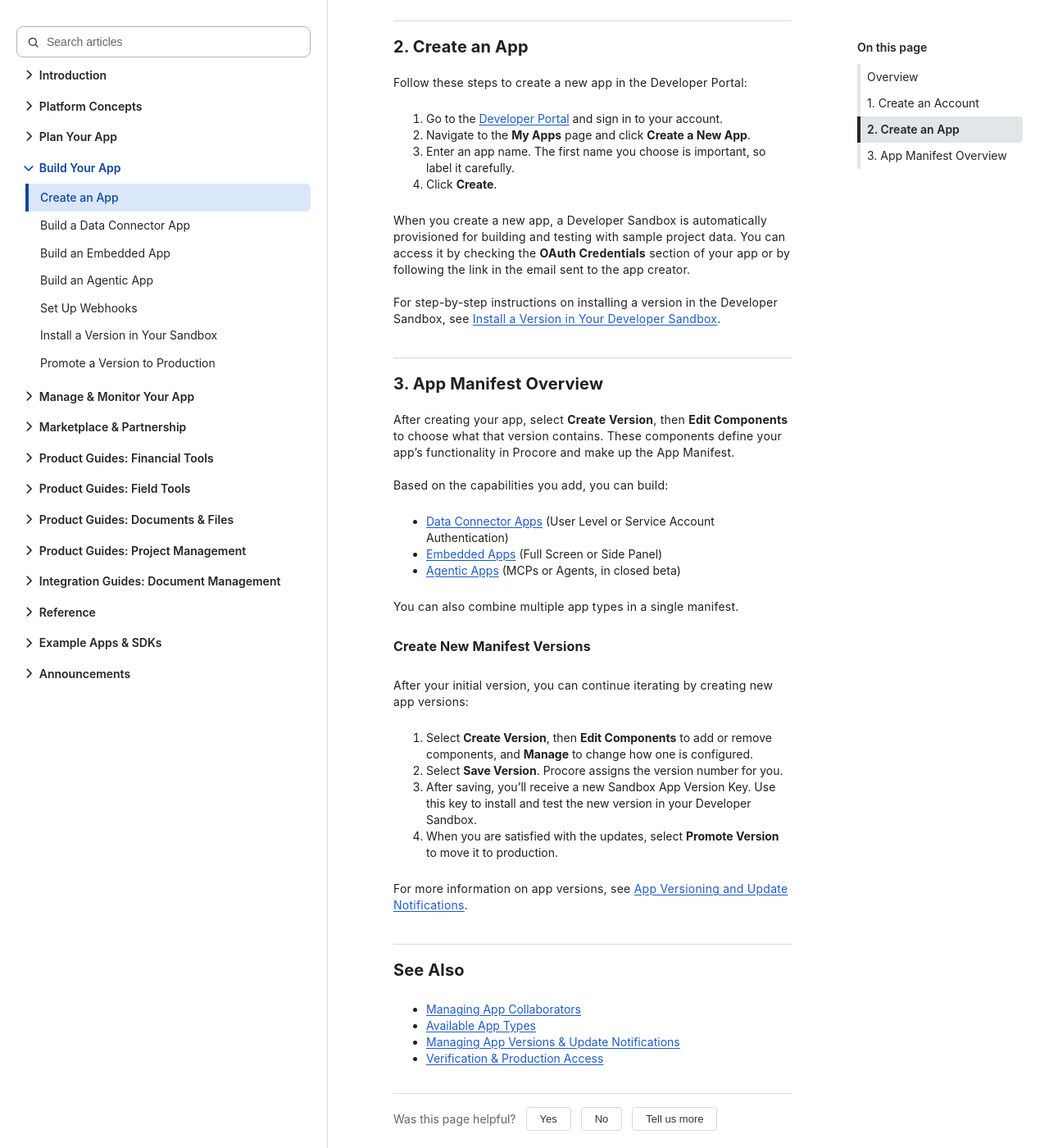
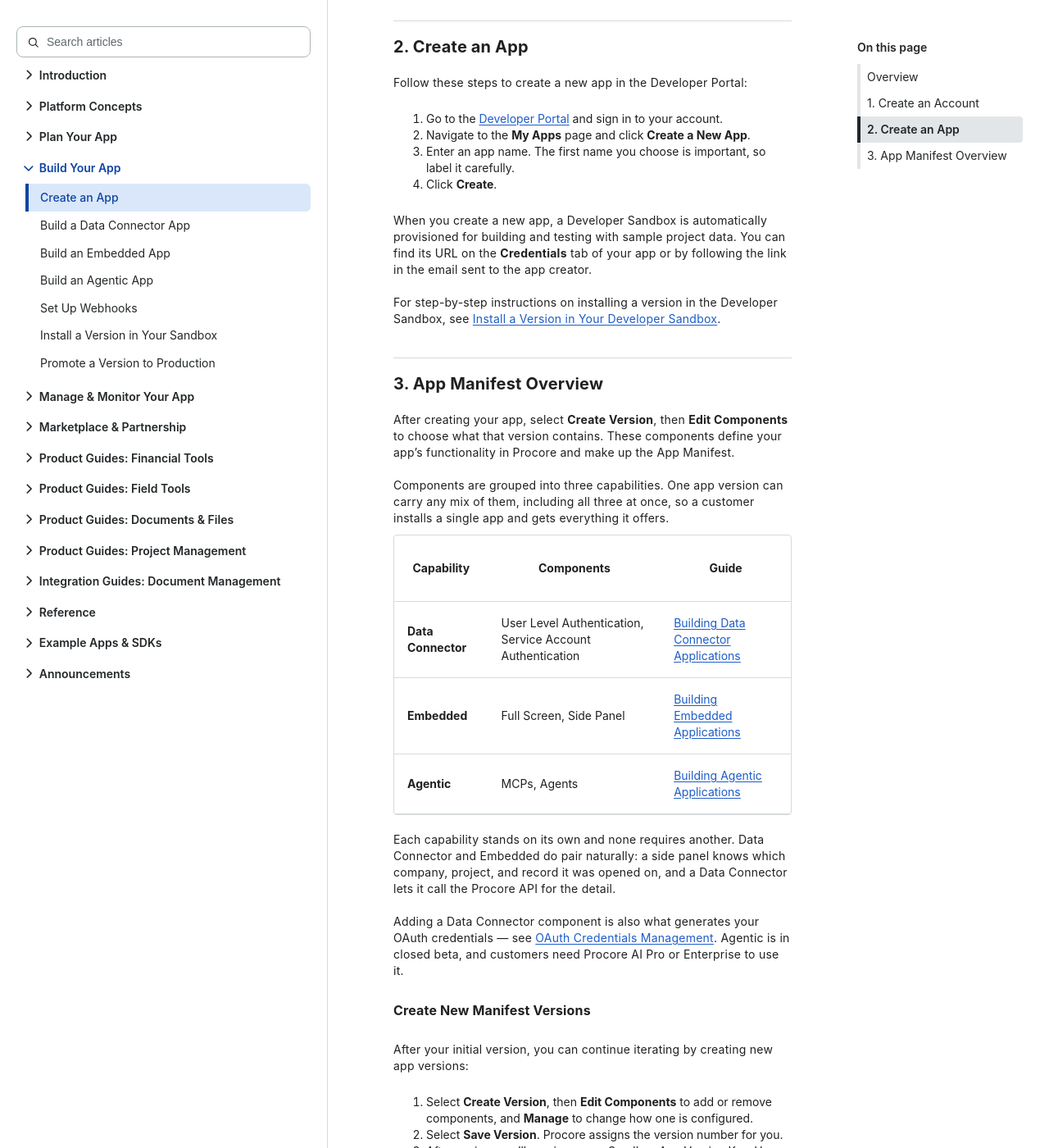
Before and after one commit to procore/documentation, a Jekyll site: the page built from building_applications/building_apps_create_new.md, in a window 1280 px wide and 1400 px high, scrolled down 791 px. Shown: the whole window at 82% size. Built offline with Jekyll 4.4.1, drawn with Linux system fonts in a browser that asks for light colours; comment, search, counter and statistics services are not loaded; some of the changed text lies outside the part shown.

Commit message:
docs: give Create an App the all-capabilities-in-one story
The page listed the three capabilities as things you pick between and
closed with one line - "You can also combine multiple app types in a
single manifest" - which undersold the model.

It now leads with the point: components are grouped into three
capabilities, and one app version can carry any mix of them, including
all three, so a customer installs a single app and gets everything. A
table maps each capability to its components and its build guide, which
also makes the capability/component distinction visible rather than
implied.

Adds the two facts a developer needs before mixing: the Data Connector
component is what generates OAuth credentials, and Agentic is closed
beta requiring Procore AI Pro or Enterprise. Records that capabilities
are independent, with the Data Connector and Embedded pairing as the
one case where combining buys something.

Also fixes link text that named pages which have since been renamed, so
a reader no longer clicks "Choosing an OAuth 2.0 Grant Type" and lands
on "Choose an Authentication Method". Same for "Available App Types",
"Managing App Collaborators", "App Versioning and Update Notifications"
and "Promoting a Sandbox Manifest to Production". Three of those had
been propagated onto the new build pages.

One more stale surface reference: "the OAuth Credentials section of
your app" on Create an App, which earlier greps missed because the bold
markers split the phrase.

Co-Authored-By: Claude Opus 5 <noreply@anthropic.com>

```diff
--- a/building_applications/building_apps_create_new.md
+++ b/building_applications/building_apps_create_new.md
@@ -31,7 +31,7 @@ Follow these steps to create a new app in the Developer Portal:
 3. Enter an app name. The first name you choose is important, so label it carefully.
 4. Click **Create**.
 
-When you create a new app, a Developer Sandbox is automatically provisioned for building and testing with sample project data. You can access it by checking the **OAuth Credentials** section of your app or by following the link in the email sent to the app creator.
+When you create a new app, a Developer Sandbox is automatically provisioned for building and testing with sample project data. You can find its URL on the **Credentials** tab of your app or by following the link in the email sent to the app creator.
 
 For step-by-step instructions on installing a version in the Developer Sandbox, see [Install a Version in Your Developer Sandbox]({{ site.url }}{{ site.baseurl }}{% link building_applications/install_version_sandbox.md %}).
 <br><br>
@@ -40,12 +40,17 @@ For step-by-step instructions on installing a version in the Developer Sandbox,
 ## 3. App Manifest Overview
 After creating your app, select **Create Version**, then **Edit Components** to choose what that version contains. These components define your app’s functionality in Procore and make up the App Manifest.
 
-Based on the capabilities you add, you can build:
-- [Data Connector Apps]({{ site.url }}{{ site.baseurl }}{% link building_applications/building_data_connection_apps.md %}) (User Level or Service Account Authentication)
-- [Embedded Apps]({{ site.url }}{{ site.baseurl }}{% link building_applications/building_embedded_apps.md %}) (Full Screen or Side Panel)
-- [Agentic Apps]({{ site.url }}{{ site.baseurl }}{% link building_applications/building_agentic_apps.md %}) (MCPs or Agents, in closed beta)
+Components are grouped into three capabilities. One app version can carry any mix of them, including all three at once, so a customer installs a single app and gets everything it offers.
 
-You can also combine multiple app types in a single manifest.
+| Capability | Components | Guide |
+|---|---|---|
+| **Data Connector** | User Level Authentication, Service Account Authentication | [Building Data Connector Applications]({{ site.url }}{{ site.baseurl }}{% link building_applications/building_data_connection_apps.md %}) |
+| **Embedded** | Full Screen, Side Panel | [Building Embedded Applications]({{ site.url }}{{ site.baseurl }}{% link building_applications/building_embedded_apps.md %}) |
+| **Agentic** | MCPs, Agents | [Building Agentic Applications]({{ site.url }}{{ site.baseurl }}{% link building_applications/building_agentic_apps.md %}) |
+
+Each capability stands on its own and none requires another. Data Connector and Embedded do pair naturally: a side panel knows which company, project, and record it was opened on, and a Data Connector lets it call the Procore API for the detail.
+
+Adding a Data Connector component is also what generates your OAuth credentials — see [OAuth Credentials Management]({{ site.url }}{{ site.baseurl }}{% link oauth/oauth_keys.md %}). Agentic is in closed beta, and customers need Procore AI Pro or Enterprise to use it.
 
 ### Create New Manifest Versions
 After your initial version, you can continue iterating by creating new app versions:
@@ -55,12 +60,14 @@ After your initial version, you can continue iterating by creating new app versi
 3. After saving, you'll receive a new Sandbox App Version Key. Use this key to install and test the new version in your Developer Sandbox.
 4. When you are satisfied with the updates, select **Promote Version** to move it to production.
 
-For more information on app versions, see [App Versioning and Update Notifications]({{ site.url }}{{ site.baseurl }}{% link building_applications/building_apps_promote_manifest.md %}).
+For more information on app versions, see [Promote a Version to Production]({{ site.url }}{{ site.baseurl }}{% link building_applications/building_apps_promote_manifest.md %}).
 <br><br>
 
 ***
 ## See Also
-- [Managing App Collaborators]({{ site.url }}{{ site.baseurl }}{% link building_applications/building_apps_manage_collabs.md %})
-- [Available App Types]({{ site.url }}{{ site.baseurl }}{% link plan_your_app/building_apps_app_types.md %})
-- [Managing App Versions & Update Notifications]({{ site.url }}{{ site.baseurl }}{% link building_applications/building_apps_promote_manifest.md %})
+- [Managing App Collaboration]({{ site.url }}{{ site.baseurl }}{% link building_applications/building_apps_manage_collabs.md %})
+- [Choose an App Type]({{ site.url }}{{ site.baseurl }}{% link plan_your_app/building_apps_app_types.md %})
+- [Promote a Version to Production]({{ site.url }}{{ site.baseurl }}{% link building_applications/building_apps_promote_manifest.md %})
 - [Verification & Production Access]({{ site.url }}{{ site.baseurl }}{% link overview/verification_and_production_access.md %})
+{: .link-list}
+<br><br>
```
Also changed, not shown: building_applications/building_agentic_apps.md (+1 -1 lines), building_applications/building_data_connection_apps.md (+2 -2 lines), building_applications/building_embedded_apps.md (+1 -1 lines), oauth/oauth_keys.md (+1 -1 lines), plan_your_app/building_apps_app_types.md (+2 -2 lines).
